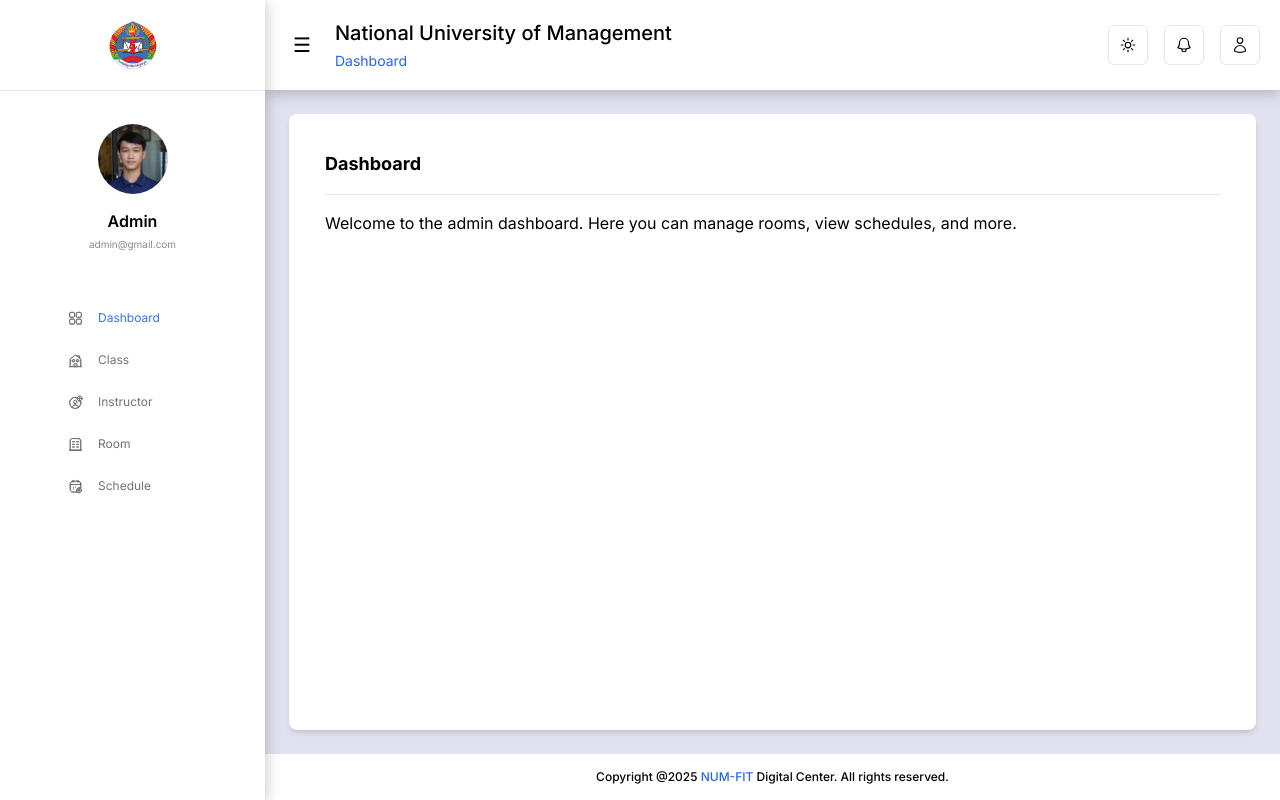
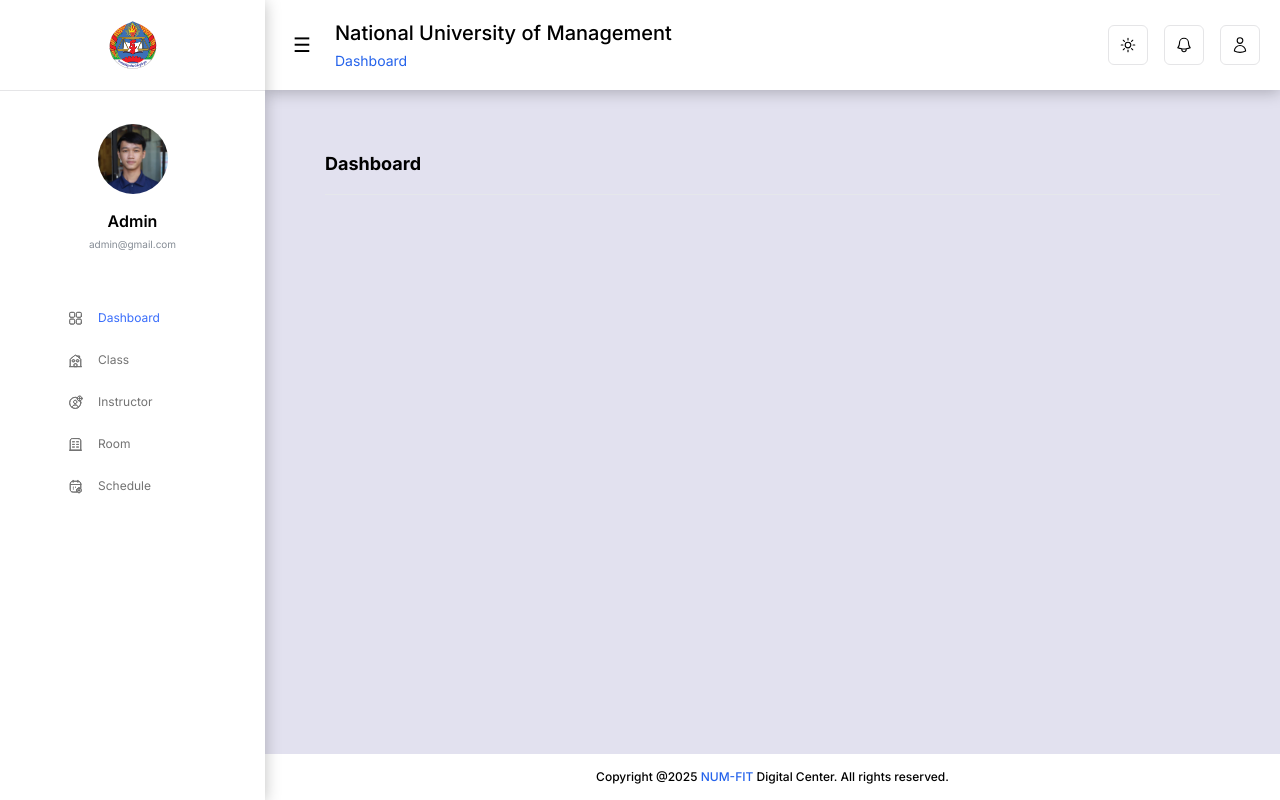
Before and after one commit to Kuymito/RoomScheduler, a Next.js app: page /admin/dashboard in a window 1280 px wide. Built offline with nearby package versions, Linux system fonts and the light colour scheme.

Commit message:
Update Dashboard Layout

```diff
--- a/src/app/admin/dashboard/page.jsx
+++ b/src/app/admin/dashboard/page.jsx
@@ -1,13 +1,12 @@
 'use client';
 
-import AdminLayout from '@/components/AdminLayout';
+import DashboardLayout from '@/components/DashboardLayout';
 
 const DashboardViewContent = () => {
     return (
         <div className="p-6 dark:text-white">
             <h1 className="text-lg font-bold mb-4">Dashboard</h1>
             <hr className="border-t border-gray-200 mt-4 mb-4" />
-            <p>Welcome to the admin dashboard. Here you can manage rooms, view schedules, and more.</p>
         {/* Add more dashboard content here */}
         </div>
     );
@@ -15,8 +14,8 @@ const DashboardViewContent = () => {
 
 export default function AdminDashboardPage() {
     return (
-        <AdminLayout activeItem="dashboard" pageTitle="Dashboard">
+        <DashboardLayout activeItem="dashboard" pageTitle="Dashboard">
             <DashboardViewContent/>
-        </AdminLayout>
+        </DashboardLayout>
     );
 }
--- a/src/components/DashboardLayout.jsx
+++ b/src/components/DashboardLayout.jsx
@@ -52,27 +52,63 @@ export default function DashboardLayout({ children, activeItem, pageTitle }) {
         return () => document.removeEventListener('click', handleClickOutside);
     }, [showAdminPopup]);
 
+    // Define sidebar widths for calculations
+    const sidebarWidth = isSidebarCollapsed ? '80px' : '265px';
+    // Define topbar height based on your design.
+    // If your Topbar component's inner content has p-5, and it contains text,
+    // a good estimate for the total height including padding and text might be around 90px.
+    // Adjust this value to match your actual Topbar height.
+    const TOPBAR_HEIGHT = '90px';
+
     return (
-        <div className="flex w-full min-h-screen bg-[#E2E1EF] dark:bg-gray-800 ">
+        <div className="flex w-full min-h-screen bg-[#E2E1EF] dark:bg-gray-800">
+            {/* Sidebar (fixed) */}
             <Sidebar
                 isCollapsed={isSidebarCollapsed}
-                activeItem={activeItem} // Use prop to highlight active item
-                onNavItemClick={handleNavItemClick} // Sidebar would ideally use Next.js <Link>
+                activeItem={activeItem}
+                onNavItemClick={handleNavItemClick}
             />
-            <div className={`main-content flex-grow flex flex-col transition-all duration-300 ease-in-out`}>
+
+            {/* Main Content Area (flex-grow, scrollable) */}
+            <div
+                className="flex flex-col flex-grow transition-all duration-300 ease-in-out"
+                style={{
+                    marginLeft: sidebarWidth, // Push content right to make space for fixed sidebar
+                    width: `calc(100% - ${sidebarWidth})`, // Occupy remaining width
+                    height: '100vh', // Take full viewport height for scrolling
+                    overflowY: 'auto', // Enable vertical scrolling for this container
+                }}
+            >
+                {/* Topbar (fixed at the top of the main content area) */}
+                {/* This div positions the Topbar component */}
+                <div
+                    className="fixed top-0 bg-white dark:bg-gray-900 shadow-custom-medium p-5 flex justify-between items-center z-30 transition-all duration-300 ease-in-out"
+                    style={{
+                        left: sidebarWidth, // Aligns with the end of the sidebar
+                        width: `calc(100% - ${sidebarWidth})`, // Takes remaining width
+                        height: TOPBAR_HEIGHT, // Set explicit height
+                    }}
+                >
                     <Topbar
                         onToggleSidebar={toggleSidebar}
                         isSidebarCollapsed={isSidebarCollapsed}
                         onUserIconClick={handleUserIconClick}
-                    pageSubtitle={pageTitle} // Use prop for the page title
+                        pageSubtitle={pageTitle}
                         userIconRef={userIconRef}
                     />
-                <main className="content-area flex-grow p-3 m-6 rounded-lg">
-                    {children} {/* This is where the specific page content will go */}
+                </div>
+
+                {/* Content and Footer Container (scrolls with overflow) */}
+                {/* This flex-grow div pushes the footer down and holds the main content */}
+                <div className="flex flex-col flex-grow" style={{ paddingTop: TOPBAR_HEIGHT }}>
+                    <main className="content-area flex-grow p-3 m-6">
+                        {children} {/* Dynamic page content */}
                     </main>
                     <Footer />
                 </div>
+            </div>
 
+            {/* Popups (positioned independently, often fixed or absolutely) */}
             <div ref={adminPopupRef}>
                 <AdminPopup show={showAdminPopup} onLogoutClick={handleLogoutClick} />
             </div>
```
Lines whose indentation alone changed are shown as unchanged.
